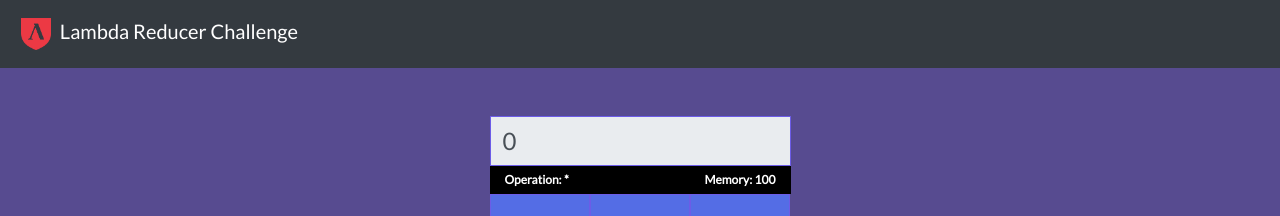
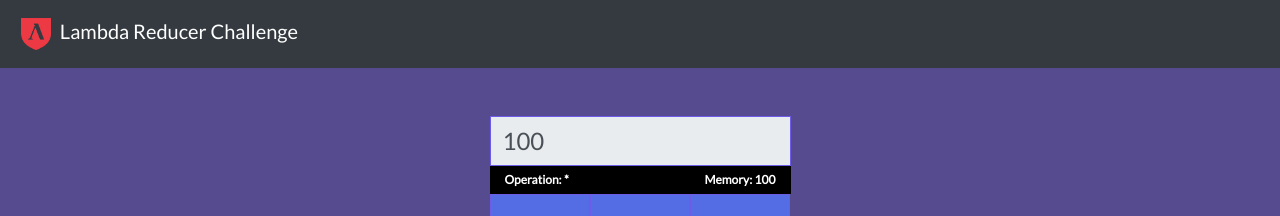
Before and after one commit to bloominstituteoftechnology/web-module-project-reducer, a React (Create React App) app: page / in a window 1280 px wide. Shown: the top 216 px of the page. Built offline with nearby package versions, Linux system fonts and the light colour scheme.

Commit message:
connect one button to addOne in change handler

```diff
--- a/src/App.js
+++ b/src/App.js
@@ -5,11 +5,16 @@ import './App.css';
 
 import TotalDisplay from './components/TotalDisplay';
 import CalcButton from './components/CalcButton';
+import {addOne} from '../src/actions/index';
 
 function App() {
   console.log(initialState);
   const [state, dispatch ] = useReducer(reducer, initialState);
   console.log(state);
+
+  const handleAddOneChange = e => {
+    dispatch(addOne());
+  }
 
   return (
     <div className="App">
@@ -21,7 +26,7 @@ function App() {
         <div className="col-md-12 d-flex justify-content-center">
           <form name="Cal">
 
-            <TotalDisplay value={0}/>
+            <TotalDisplay value={state.total}/>
             <div className="row details">
               <span id="operation"><b>Operation:</b> {state.operation}</span>
               <span id="memory"><b>Memory:</b> {state.memory}</span>
@@ -34,7 +39,7 @@ function App() {
             </div>
 
             <div className="row">
-              <CalcButton value={1}/>
+              <CalcButton value={1} onClick={handleAddOneChange}/>
               <CalcButton value={2}/>
               <CalcButton value={3}/>
             </div>
```
Also changed, not shown: 1 other file (tests, documents, lock files or other folders).
